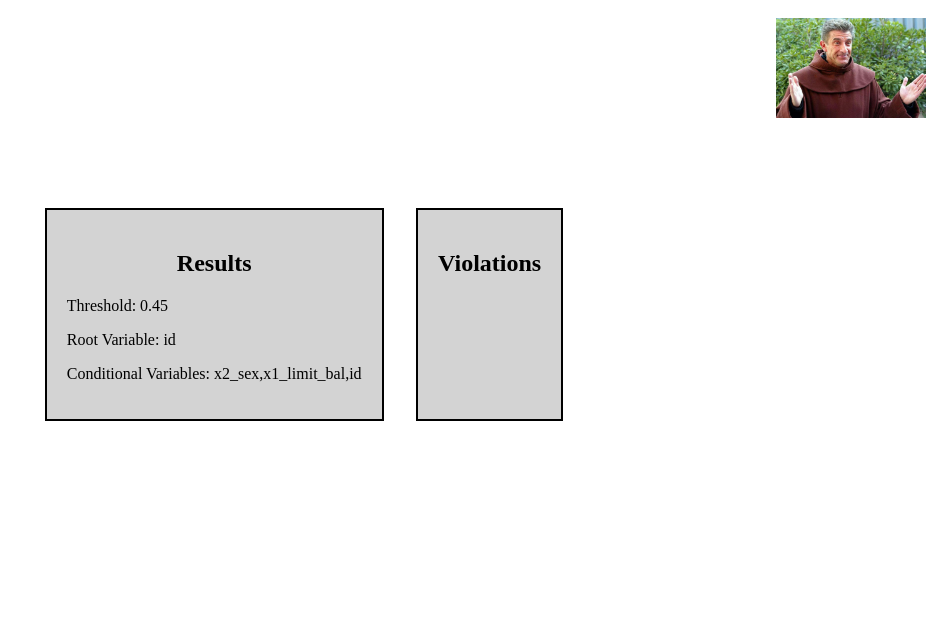
After one commit to DLBD-Department/BRIO_x_Alkemy, a Flask app: page /freqvsfreq/results in a window 1280 px wide. The commit adds this page. Shown: the top 620 px of the page, without its empty margins (336-1280 px from the left). Run offline with Flask 3, Linux system fonts and the light colour scheme.

Commit message:
updated Homepage, freqvsfreq and fvf/results

```diff
--- a/frontend/app.py
+++ b/frontend/app.py
@@ -1,9 +1,21 @@
 from flask import Flask, render_template, request, redirect, flash
+import pickle
+import os
+from werkzeug.utils import secure_filename
+
+UPLOAD_FOLDER = os.path.abspath("uploads")
+if not os.path.exists(UPLOAD_FOLDER):
+    os.makedirs(UPLOAD_FOLDER)
 
 ALLOWED_EXTENSIONS = {'pkl'}
 
 app = Flask(__name__)
-app.secret_key = 'qw89mvcty342cvn4rcv89m4q3ynccq89xr7n4'
+app.secret_key = b'_5#y2L"F4Q8z\n\xec]/'
+app.config['UPLOAD_FOLDER'] = UPLOAD_FOLDER
+
+#filename='df_pickle.pkl'
+
+dict_vars = {}
 
 def allowed_file(filename):
     return '.' in filename and filename.rsplit('.', 1)[1].lower() in ALLOWED_EXTENSIONS
@@ -20,7 +32,7 @@ def home():
         if dataframe_file.filename == '':
             flash('No dataframe uploaded, try again')
             return redirect('/')
-
+        '''
         if  model_file.filename == '':
             flash('No model uploaded, try again')
             return redirect('/')
@@ -28,18 +40,54 @@ def home():
         if predictions_file.filename == '':
             flash('No predictions uploaded, try again')
             return redirect('/')
+        '''
         #TODO: scrivi il codice per manipolare i file
-
+        if dataframe_file:
+            dict_vars['df_filename'] = dataframe_file.filename
+            #filename = secure_filename(dataframe_file.filename)
+            dataframe_file.save(os.path.join(app.config['UPLOAD_FOLDER'], dict_vars['df_filename']))
         return redirect('/')
 
     return render_template('home.html')
 
 @app.route('/freqvsfreq', methods=['GET', 'POST'])
 def freqvsfreq():
-    return render_template('freqvsfreq.html')
+    df_pickle = open(os.path.join(app.config['UPLOAD_FOLDER'], dict_vars['df_filename']), "rb")
+    df = pickle.load(df_pickle)
+    list_var = df.columns[:3]
     if request.method == 'POST':
-        return redirect('/')
+        thr = request.form['Slider']
+        root_var = request.form['root_var']
+        cond_vars_raw = request.form['mytext']
+        cond_vars = cond_vars_raw.split()
+        cond_vars_final = []
+        for item in cond_vars:
+            if item not in cond_vars_final:
+                cond_vars_final.append(item)
+        with open ('vars.txt', 'w') as f:
+            f.write(thr)
+            f.write('\n')
+            f.write(root_var)
+            f.write('\n')
+            f.write(','.join(str(x) for x in cond_vars_final))
+        return redirect('/freqvsfreq')
+    return render_template('freqvsfreq.html', list1=list_var)
 
-@app.route('/freqvsrel')
-def freqvsrel():
+@app.route('/freqvsfreq/results')
+def results_fvf():
+    threshold = 0
+    root_var = ''
+    cond_vars = []
+    with open ('vars.txt') as f:
+        threshold = f.readline()
+        root_var = f.readline()
+        cond_vars = f.readline().split()
+    return render_template('results_freqvsfreq.html', threshold=threshold, root_var=root_var, cond_vars=cond_vars)
+
+@app.route('/freqvsref')
+def freqvsref():
     return "<p>Hello, World!</p>"
+
+@app.route('/freqvsref/results')
+def results_fvr():
+    return "<p>Results here!</p>"
--- a/frontend/templates/base.html
+++ b/frontend/templates/base.html
@@ -2,15 +2,18 @@
 <html>
 <head>
     <title>{% block title %} {% endblock %}</title>
-    <style>
-        #footer-btns button {
-            font-size: 20px;
-            padding: 10px 20px;
-        }
-    </style>
     {% block head %}{% endblock %}
-    {% block scripts %}{% endblock %}
+
 </head>
+{% with messages = get_flashed_messages() %}
+  {% if messages %}
+    <ul class=flashes>
+    {% for message in messages %}
+      <li>{{ message }}</li>
+    {% endfor %}
+    </ul>
+  {% endif %}
+{% endwith %}
 <body>
     {% block logo %}
     <div style="position: relative;">
@@ -21,6 +24,9 @@
     {% block content %}
     {% endblock %}
 
+    {% block scripts %}
+    {% endblock %}
+
     {% block footer %}
     {% endblock %}
 </body>
--- /dev/null
+++ b/frontend/templates/results_freqvsfreq.html
@@ -0,0 +1,74 @@
+{% extends 'base.html' %}
+
+{% block title %}
+Results
+{% endblock %}
+
+{% block head %}
+<style>
+.results-container {
+  display: flex;
+  justify-content: space-between;
+  padding: 200px;
+}
+
+.result-box {
+  border: 2px solid black;
+  margin-left: 20%;
+  padding: 20px;
+  background-color: lightgrey;
+}
+.violation-box {
+  border: 2px solid black;
+  margin-right: 20%;
+  padding: 20px;
+  background-color: lightgrey;
+}
+
+.result-box h2, .violation-box h2 {
+  text-align: center;
+}
+
+    .first-box {
+	width:300px;
+	float:left;
+	border: 2px solid black;
+    	background-color: #E5E5E5;
+        height: 150px;
+	margin: 50px
+    }
+
+    .first-box h2 {
+	padding-left: 120px;
+	padding-top: 50px;
+    }
+
+    .second-box {
+	width:300px;
+	height: 150px;
+	border: 2px solid black;
+    	background-color: #E5E5E5;
+	float:right;
+	margin: 50px
+    }
+
+    .second-box h2 {
+	padding-left: 40px;
+	padding-top: 50px;
+    }
+</style>
+{% endblock %}
+
+{% block content %}
+   <div class="results-container">
+     <div class="result-box">
+       <h2>Results</h2>
+       <p>Threshold: {{ threshold }}</p>
+       <p>Root Variable: {{ root_var }}</p>
+       <p>Conditional Variables: {% for cond_var in cond_vars %} {{ cond_var }} {% endfor %}</p>
+     </div>
+     <div class="violation-box">
+       <h2>Violations</h2>
+     </div>
+   </div>
+{% endblock %}
--- a/frontend/templates/upload_home.html
+++ b/frontend/templates/upload_home.html
@@ -2,7 +2,7 @@
 
 
 {% block content %}
-    <h1>Upload files</h1>
+    <h2>Upload files</h2>
     <form method="POST" action="{{ url_for('home') }}" enctype="multipart/form-data">
         <label for="dataframe">Dataframe:</label>
         &nbsp;&nbsp;&nbsp;
--- /dev/null
+++ b/frontend/vars.txt
@@ -0,0 +1,3 @@
+0.45
+id
+x2_sex,x1_limit_bal,id
```
Also changed, not shown: frontend/static/css/style.css (added, +35 -0 lines), frontend/templates/freqvsfreq.html (+5 -19 lines), frontend/templates/home.html (+5 -9 lines), frontend/templates/upload_freqvsfreq.html (+28 -18 lines), 2 other files.
